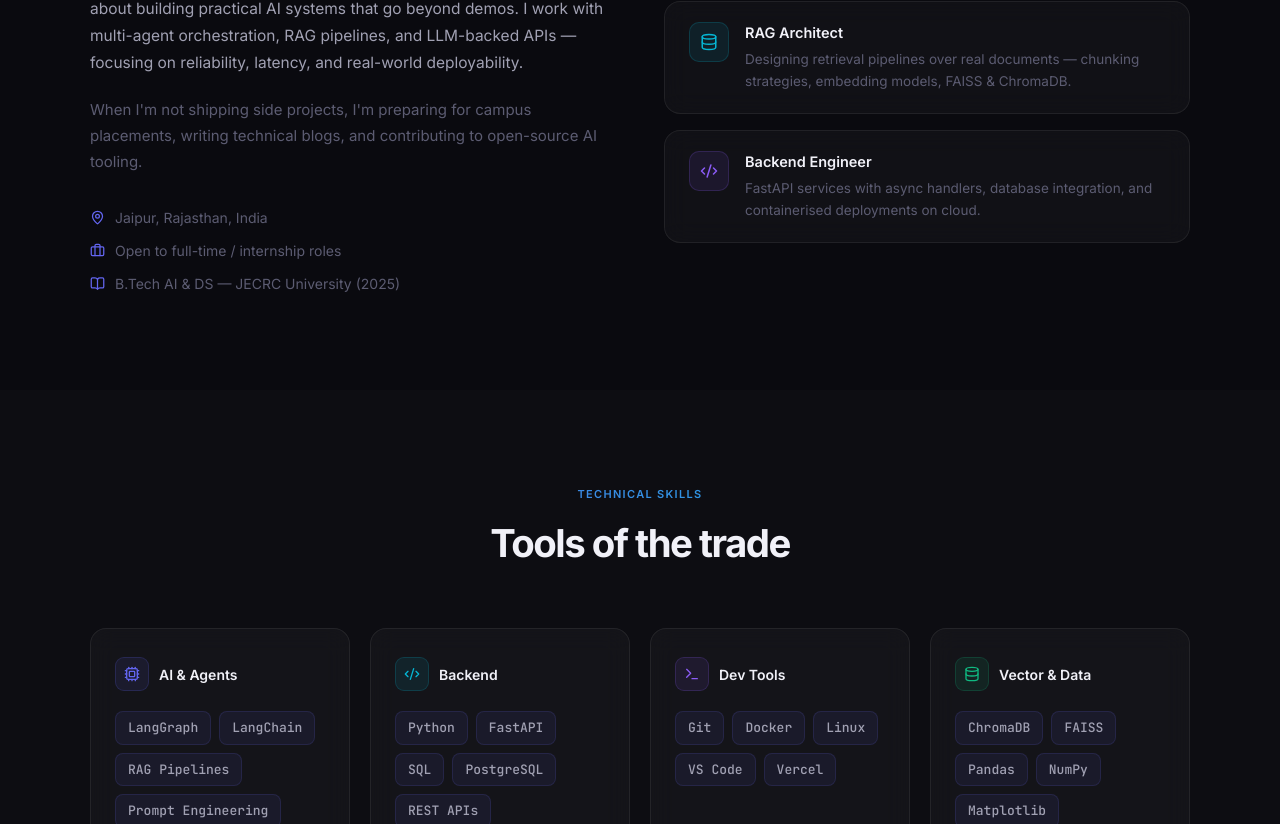
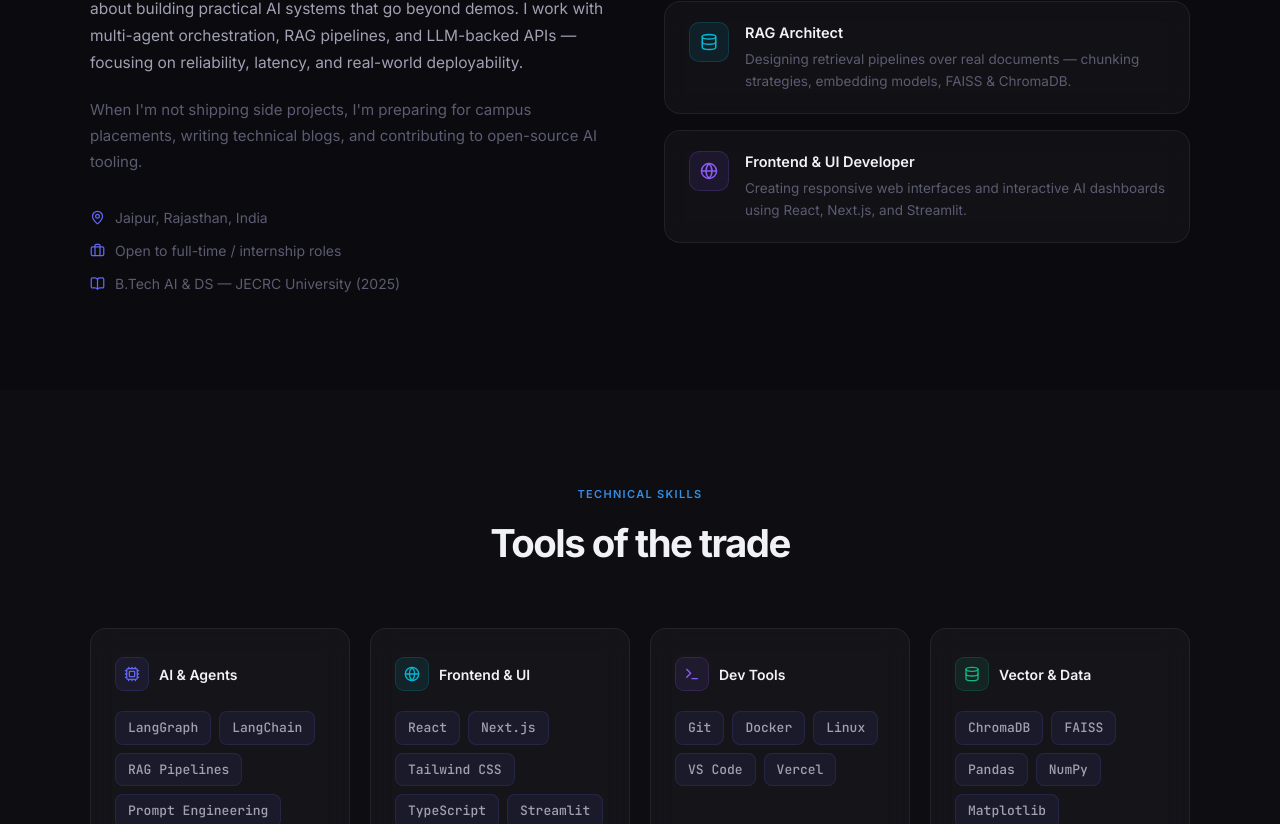
Before and after one commit to nishant264/portfolio, a Next.js app: page / in a window 1280 px wide. Shown: the part 1076-1900 px from the top of the page. Built offline with nearby package versions, Linux system fonts and the light colour scheme.

Commit message:
Replace backend skills and engineering references with Frontend & UI

```diff
--- a/app/page.tsx
+++ b/app/page.tsx
@@ -25,10 +25,10 @@ const SKILLS = {
     icon: Cpu,
     items: ["LangGraph", "LangChain", "RAG Pipelines", "Prompt Engineering", "Gemini API", "OpenAI API"],
   },
-  "Backend": {
+  "Frontend & UI": {
     color: "#06B6D4",
-    icon: Code2,
-    items: ["Python", "FastAPI", "SQL", "PostgreSQL", "REST APIs"],
+    icon: Globe,
+    items: ["React", "Next.js", "Tailwind CSS", "TypeScript", "Streamlit", "JavaScript"],
   },
   "Dev Tools": {
     color: "#8B5CF6",
@@ -620,9 +620,9 @@ function AboutSection() {
                 color: "#06B6D4",
               },
               {
-                icon: Code2,
-                title: "Backend Engineer",
-                desc: "FastAPI services with async handlers, database integration, and containerised deployments on cloud.",
+                icon: Globe,
+                title: "Frontend & UI Developer",
+                desc: "Creating responsive web interfaces and interactive AI dashboards using React, Next.js, and Streamlit.",
                 color: "#8B5CF6",
               },
             ].map((card, i) => (
```
